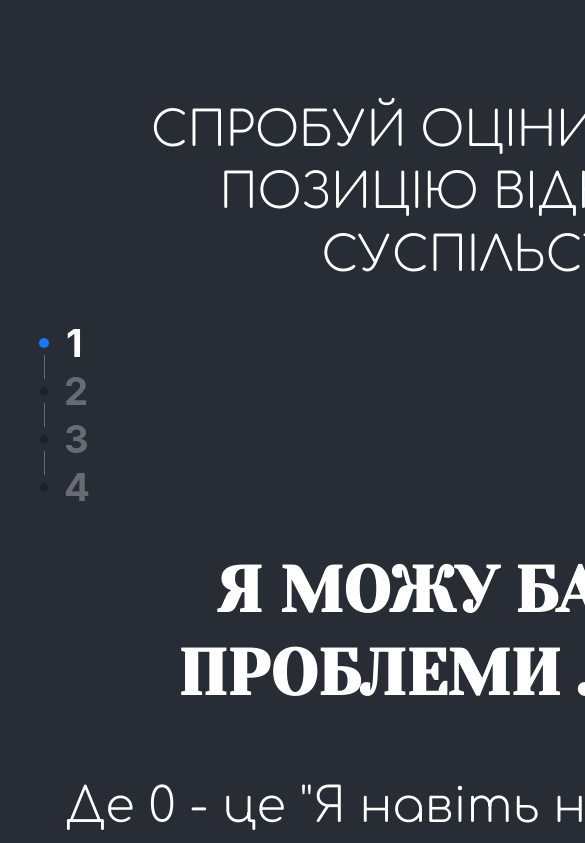
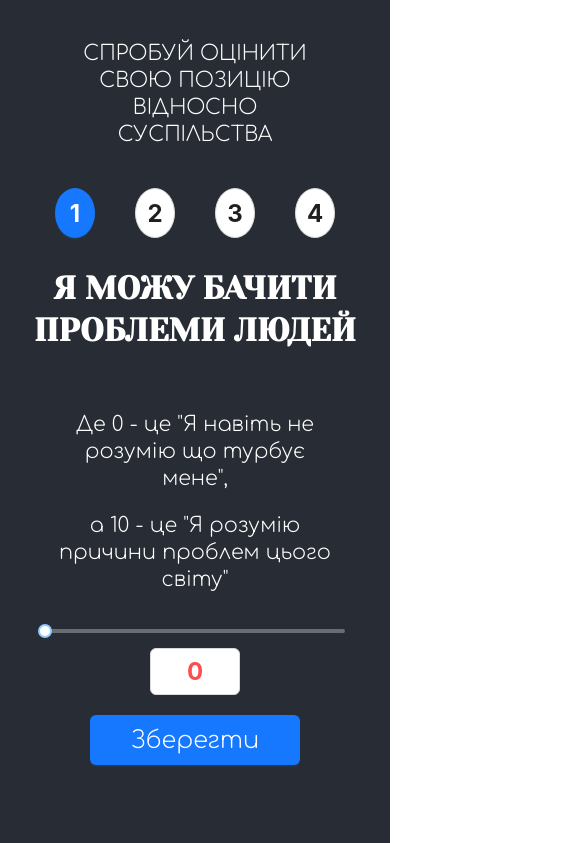
Before and after one commit to cursorksu/kids-spiritual-univerce, a React (Vite) app: page /goal in a window 390 px wide. Shown: the top 843 px of the page, 585 px wide, since content can reach past the window. Built offline with nearby package versions, Linux system fonts and the light colour scheme.

Commit message:
presentaion

```diff
--- a/src/Games/Goal/Goal.jsx
+++ b/src/Games/Goal/Goal.jsx
@@ -1,80 +1,103 @@
-import {Button, Popover, Steps} from "antd";
-import {useState} from "react";
-import {GoalStyled} from "./GoalStyled.js";
-import {GoalItem} from "./GoalItem.jsx";
-import {useCreateEntity} from "../../api/entity/useCreateEntity.js";
-import {useSelector} from "react-redux";
-import {useGetAllEntities} from "../../api/entity/useGetAllEntities.js";
+import { Button, Popover, Steps } from "antd";
+import { useEffect, useState } from "react";
+import { GoalStyled } from "./GoalStyled.js";
+import { GoalItem } from "./GoalItem.jsx";
+import { useCreateEntity } from "../../api/entity/useCreateEntity.js";
+import { useSelector } from "react-redux";
+import { useGetAllEntities } from "../../api/entity/useGetAllEntities.js";
 
-const customDot = (dot, {status, index}) => (
-    <Popover content={<span>step {index} status: {status}</span>}>
-        {dot}
-    </Popover>
+const customDot = (dot, { status, index }) => (
+    <Popover content={<span>step {index} status: {status}</span>}>{dot}</Popover>
 );
+
 export const Goal = () => {
     const [currentStep, setCurrentStep] = useState(0);
-    const {createNoAuthEntity} = useCreateEntity('voting');
-    const {getAllEntities} = useGetAllEntities('voting');
+    const [isMobile, setIsMobile] = useState(window.matchMedia("(max-width: 600px)").matches);
+    const { createNoAuthEntity } = useCreateEntity("voting");
+    const { getAllEntities } = useGetAllEntities("voting");
     const [votingResults, setVotingResults] = useState([]);
-
     const { user } = useSelector((state) => state.auth);
 
     const checkResult = async () => {
         const votingList = await getAllEntities();
-
-        const steps = [0, 1, 2, 3]; // Все возможные шаги
+        const steps = [0, 1, 2, 3];
         const results = steps.map((step) => {
-            const filteredItems = votingList.filter(item => item.step === step);
+            const filteredItems = votingList.filter((item) => item.step === step);
             const totalValues = filteredItems.reduce((sum, item) => sum + (item.value || 0), 0);
             const midValue = filteredItems.length > 0 ? Math.round(totalValues / filteredItems.length) : 0;
 
             return {
                 step,
                 voters: filteredItems.length,
-                midValues: midValue
+                midValues: midValue,
             };
         });
 
         setVotingResults(results);
     };
 
+    useEffect(() => {
+        const mediaQuery = window.matchMedia("(max-width: 600px)");
+        const handleResize = (e) => setIsMobile(e.matches);
+        mediaQuery.addEventListener("change", handleResize);
+        return () => mediaQuery.removeEventListener("change", handleResize);
+    }, []);
+
     return (
         <GoalStyled>
             <p className="start-message">Спробуй оцінити свою позицію відносно суспільства</p>
+
+            {!isMobile ? (
                 <Steps
                     current={currentStep}
                     onChange={setCurrentStep}
                     progressDot={customDot}
                     items={[
                         {
-                        title: '1',
+                            title: "1",
                             disabled: false,
                         },
                         {
-                        title: '2',
+                            title: "2",
                             disabled: false,
                         },
                         {
-                        title: '3',
+                            title: "3",
                             disabled: currentStep > 1,
                         },
                         {
-                        title: '4',
+                            title: "4",
                             disabled: currentStep > 2,
                         },
                     ]}
                 />
+            ) : (
+                <div className="mobile-buttons">
+                    {[1, 2, 3, 4].map((num) => (
+                        <Button
+                            key={num}
+                            onClick={() => setCurrentStep(num - 1)}
+                            type={currentStep === num - 1 ? "primary" : "default"}
+                            shape="circle"
+                        >
+                            {num}
+                        </Button>
+                    ))}
+                </div>
+            )}
+
             <GoalItem
                 isChecked={votingResults?.length}
                 step={currentStep}
-                onSave={val => createNoAuthEntity({value: val, step: currentStep})} />
-            {user?.uid === 'T01wddIaCYa8Wx018PdffLhZTv43' && (
+                onSave={(val) => createNoAuthEntity({ value: val, step: currentStep })}
+            />
+            {user?.uid === "T01wddIaCYa8Wx018PdffLhZTv43" && (
                 <>
-                    {!votingResults?.length &&
-                        <Button onClick={checkResult} style={{marginBottom: 40}}>
+                    {!votingResults?.length && (
+                        <Button onClick={checkResult} style={{ marginBottom: 40 }}>
                             Перевірити результат
                         </Button>
-                    }
+                    )}
                     {votingResults?.length > 0 && (
                         <>
                             <h2>Проголосувало: {votingResults?.length && votingResults[currentStep].voters}</h2>
--- a/src/Games/Goal/GoalStyled.js
+++ b/src/Games/Goal/GoalStyled.js
@@ -74,19 +74,57 @@ export const GoalStyled = styled.div`
         font-weight: bold;
     }
 
-    @media only screen and (max-width: 600px) {
+    .mobile-buttons {
+        button {
+            flex-basis: 40px;
+            margin: auto 20px;
+            width: 40px;
+            height: 40px;
+        }
+    }
+
+
+    @media only screen and (max-width: 460px) {
+        width: 100%;
+        max-width: 100%;
+        padding: 40px 20px;
+
+        .ant-row {
+            display: block;
+           .ant-col-4,
+           .ant-col-8 {
+               max-width: 100% !important;
+           }
+            .block-slider {
+                display: flex;
+                flex-direction: column;
+                align-items: center;
+                justify-content: center;
+                text-align: center;
+                margin: 20px auto;
+
+                button {
+                    margin: 20px auto;
+                }
+
+
+            }
+        }
+
         p {
-            font-size: 3rem;
+            font-size: 1.3rem;
             margin: 0 auto 20px !important;
+            white-space: pre-wrap;
+            max-width: 80%;
         }
 
         h1 {
-            font-size: 4rem;
+            font-size: 2rem;
             margin: 30px auto 60px !important;
         }
 
         .ant-slider {
-            min-width: 300px !important;
+            min-width: 300px!important;
         }
     }
 `;
```
Also changed, not shown: 4 other files (tests, documents, lock files or other folders). Lines whose indentation alone changed are shown as unchanged.
